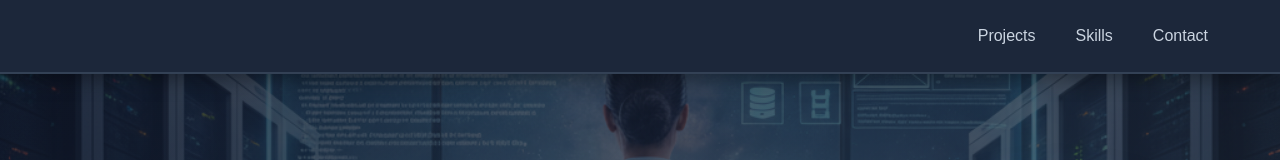
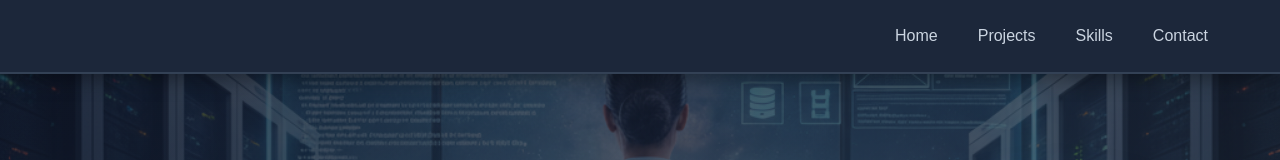
Before and after one commit to NuwangiMahesha/portfolio-nuwangi, a React (Create React App) app: page / in a window 1280 px wide. Shown: the top 160 px of the page. Built offline with nearby package versions, Linux system fonts and the light colour scheme; no server answers.

Commit message:
Add Home option back to navigation menu

```diff
--- a/src/components/Header.js
+++ b/src/components/Header.js
@@ -23,6 +23,7 @@ function Header() {
           {/* Logo removed */}
         </div>
         <nav className={`nav ${menuOpen ? 'active' : ''}`}>
+          <button onClick={() => scrollToSection('hero')} className="nav-link">Home</button>
           <button onClick={() => scrollToSection('projects')} className="nav-link">Projects</button>
           <button onClick={() => scrollToSection('skills')} className="nav-link">Skills</button>
           <button onClick={() => scrollToSection('contact')} className="nav-link">Contact</button>
```
